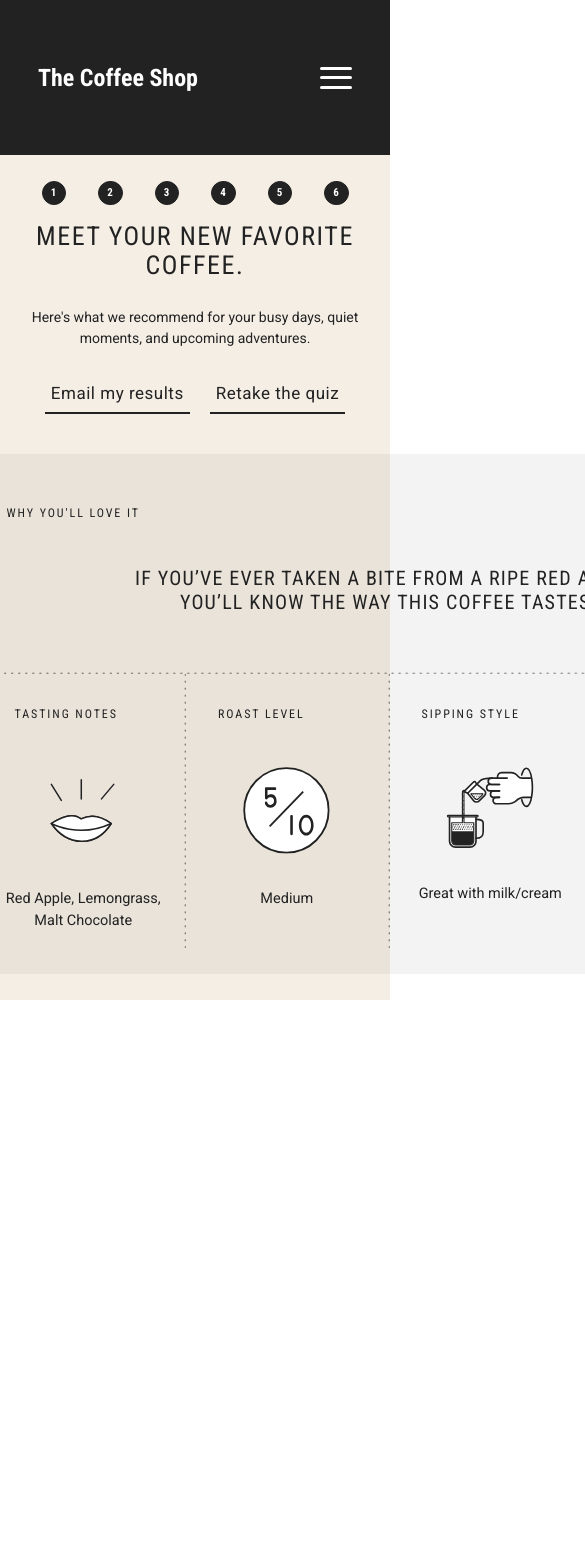
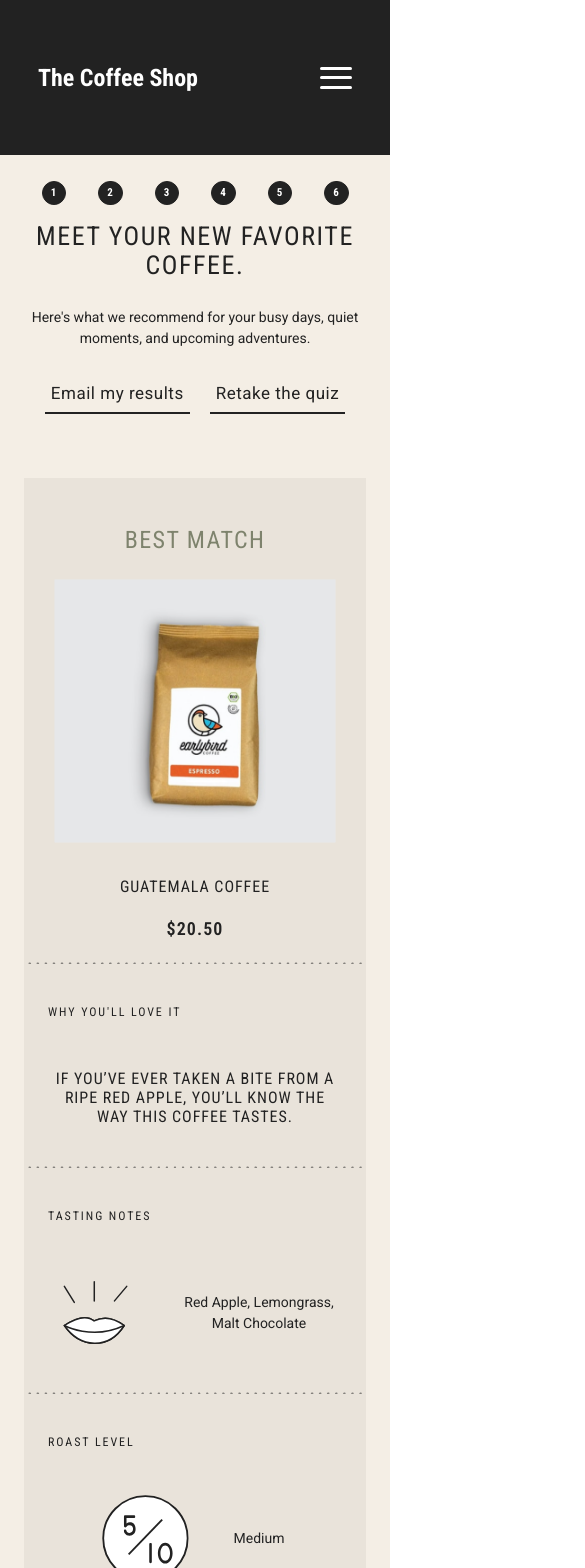
Before and after one commit to PedroNavHur/coffee-shop, a React (Create React App) app: page /#/results in a window 390 px wide. Shown: the top 1568 px of the page, 585 px wide, since content can reach past the window. Before the commit the page ends 1000 px from the top, so only its background shows below. Built offline with nearby package versions, Linux system fonts and the light colour scheme.

Commit message:
Product for Mobile

```diff
--- a/src/components/Product.js
+++ b/src/components/Product.js
@@ -11,20 +11,42 @@ import HorizontalImage from '../assets/banners/horizontal.png';
 import VerticalImage from '../assets/banners/vertical.png';
 import LongVerticalImage from '../assets/banners/long-vertical.png';
 
-const HorizontalBar = styled.img`
+const DesktopHorizontalBar = styled.img`
   width: 812px;
   height: 2px;
   padding: 30px 0 0 0;
+
+  @media (max-width: 768px) {
+    display: none;
+  }
 `;
 
-const VerticalBar = styled.img`
+const DesktopVerticalBar = styled.img`
   width: 2px;
   height: 274px;
+
+  @media (max-width: 768px) {
+    display: none;
+  }
 `;
 
-const LongVerticalBar = styled.img`
+const DesktopLongVerticalBar = styled.img`
   width: 2px;
-  height: 464px;
+  height: auto;
+
+  @media (max-width: 768px) {
+    display: none;
+  }
+`;
+
+const MobileHorizontalBar = styled.img`
+  width: calc(100vw - 48px);
+  height: 2px;
+  object-fit: cover;
+
+  @media (min-width: 769px) {
+    display: none;
+  }
 `;
 
 const ProductContainer = styled.div`
@@ -34,6 +56,12 @@ const ProductContainer = styled.div`
   justify-content: center;
   width: 1200px;
   background-color: rgba(34, 34, 34, 0.05);
+
+  @media (max-width: 768px) {
+    flex-direction: column;
+    width: calc(100vw - 48px);
+    margin: 24px;
+  }
 `;
 
 const BestMatchContainer = styled.div`
@@ -48,12 +76,21 @@ const SpecsContainer = styled.div`
   flex-direction: column;
   align-items: center;
   justify-content: center;
+
+  @media (max-width: 768px) {
+    padding: 0;
+    margin: 0;
+  }
 `;
 
 const BestMatchImage = styled.img`
   width: 313px;
   height: auto;
   margin-bottom: 10px;
+
+  @media (max-width: 768px) {
+    width: 282px;
+  }
 `;
 
 const BestMatchTitle = styled.h3`
@@ -74,6 +111,10 @@ const BestMatchPrice = styled.p`
   margin: 0;
   padding: 0;
   color: ${colors.VerveBlack};
+
+  @media (max-width: 768px) {
+    font-size: 18px;
+  }
 `;
 
 const DetailsContainer = styled.div`
@@ -81,8 +122,15 @@ const DetailsContainer = styled.div`
   flex-direction: row;
   width: 100%;
   justify-content: space-between;
+  align-items: center;
   padding: 0 20px;
   margin: 0 20px;
+
+  @media (max-width: 768px) {
+    flex-direction: column;
+    padding: 0;
+    margin: 0;
+  }
 `;
 
 const Detail = styled.div`
@@ -99,6 +147,22 @@ const Detail = styled.div`
     height: auto;
     margin: 20px;
   }
+
+  @media (max-width: 768px) {
+    margin: 0;
+    padding: 16px;
+    width: calc(100vw - 48px);
+    flex-direction: column;
+  }
+`;
+
+const DetailContent = styled.div`
+  display: flex;
+  flex-direction: row;
+  align-items: center;
+  justify-content: center;
+  padding: 0;
+  margin: 0;
 `;
 
 const DetailTitle = styled.h4`
@@ -122,6 +186,12 @@ const DetailText = styled.p`
   padding: 0 12px;
   white-space: pre-line;
   color: ${colors.VerveBlack};
+
+  @media (max-width: 768px) {
+    font-size: 14px;
+    padding: 24px;
+    margin: 0;
+  }
 `;
 
 const MediumText = styled.p`
@@ -133,6 +203,12 @@ const MediumText = styled.p`
   text-align: center;
   text-transform: uppercase;
   color: ${colors.VerveBlack};
+
+  @media (max-width: 768px) {
+    font-size: 16px;
+    padding: 24px;
+    margin: 0;
+  }
 `;
 
 const Product = () => {
@@ -145,47 +221,60 @@ const Product = () => {
         <BestMatchPrice>$20.50</BestMatchPrice>
       </BestMatchContainer>
 
-      <LongVerticalBar src={LongVerticalImage} alt="Long Vertical Bar" />
+      <DesktopLongVerticalBar src={LongVerticalImage} alt="Long Vertical Bar" />
+      <MobileHorizontalBar src={HorizontalImage} alt="Mobile Horizontal Bar" />
 
       <SpecsContainer>
         <Detail>
           <DetailTitle>WHY YOU'LL LOVE IT</DetailTitle>
-          <MediumText>If you’ve ever taken a bite from a ripe red apple, <br></br>
+          <MediumText>If you’ve ever taken a bite from a ripe red apple,
             you’ll know the way this coffee tastes. </MediumText>
         </Detail>
 
-        <HorizontalBar src={HorizontalImage} alt="Horizontal Bar" />
+        <DesktopHorizontalBar src={HorizontalImage} alt="Horizontal Bar" />
+        <MobileHorizontalBar src={HorizontalImage} alt="Mobile Horizontal Bar" />
 
         <DetailsContainer>
           <Detail>
             <DetailTitle>TASTING NOTES</DetailTitle>
+            <DetailContent>
               <TastingNotesIcon />
               <DetailText>Red Apple, Lemongrass, <br></br>
                 Malt Chocolate</DetailText>
+            </DetailContent>
           </Detail>
 
-          <VerticalBar src={VerticalImage} alt="Vertical Bar" />
+          <DesktopVerticalBar src={VerticalImage} alt="Vertical Bar" />
+          <MobileHorizontalBar src={HorizontalImage} alt="Mobile Horizontal Bar" />
 
           <Detail>
             <DetailTitle>ROAST LEVEL</DetailTitle>
+            <DetailContent>
               <RoastLevelIcon />
               <DetailText>Medium</DetailText>
+            </DetailContent>
           </Detail>
 
-          <VerticalBar src={VerticalImage} alt="Vertical Bar" />
+          <DesktopVerticalBar src={VerticalImage} alt="Vertical Bar" />
+          <MobileHorizontalBar src={HorizontalImage} alt="Mobile Horizontal Bar" />
 
           <Detail>
             <DetailTitle>SIPPING STYLE</DetailTitle>
+            <DetailContent>
               <SippingStyleIcon />
               <DetailText>Great with milk/cream</DetailText>
+            </DetailContent>
           </Detail>
 
-          <VerticalBar src={VerticalImage} alt="Vertical Bar" />
+          <DesktopVerticalBar src={VerticalImage} alt="Vertical Bar" />
+          <MobileHorizontalBar src={HorizontalImage} alt="Mobile Horizontal Bar" />
 
           <Detail>
             <DetailTitle>BREW METHOD</DetailTitle>
+            <DetailContent>
               <BrewMethodIcon />
               <DetailText>Brews a delicious cup <br></br> with a pour over</DetailText>
+            </DetailContent>
           </Detail>
         </DetailsContainer>
       </SpecsContainer>
```
Lines whose indentation alone changed are shown as unchanged.
